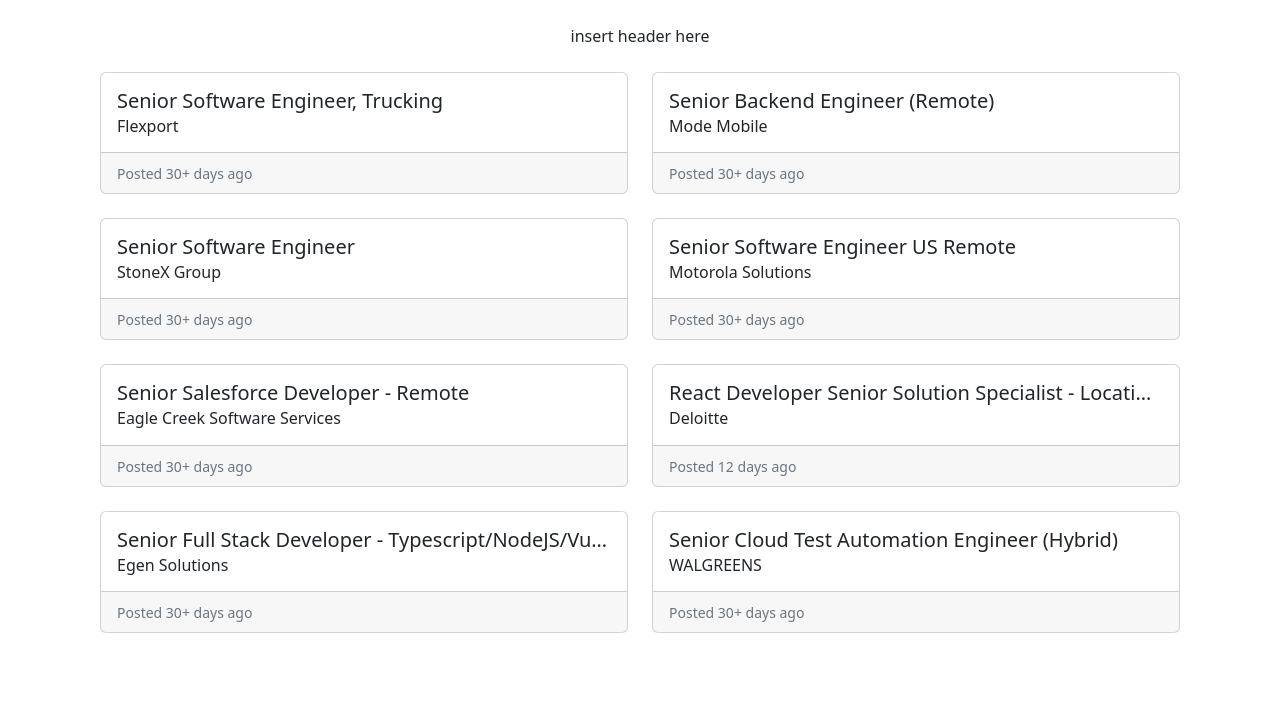
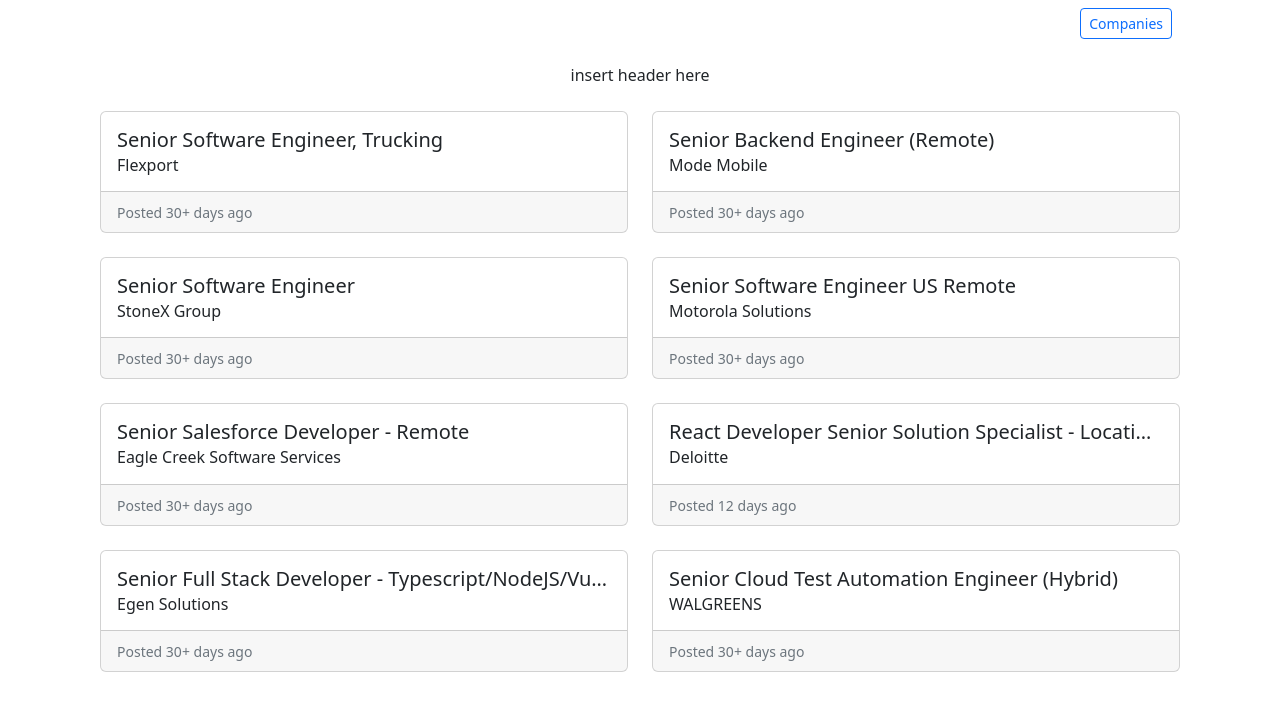
Before and after one commit to mikesaelim/indeed-filter, a React (Create React App) app in the folder frontend/: page / in a window 1280 px wide. Shown: the top 710 px of the page. Built offline with nearby package versions, Linux system fonts and the light colour scheme.

Commit message:
Separate jobs and companies pages

```diff
--- a/frontend/src/App.js
+++ b/frontend/src/App.js
@@ -1,24 +1,35 @@
-import { useEffect, useState } from "react";
+import { useState } from "react";
+import Button from "react-bootstrap/Button";
+
 import "./App.css";
+import CompaniesPage from "./CompaniesPage";
+import JobsPage from "./JobsPage";
 
-import Api from "./lib/Api";
-import JobList from "./JobList";
+// React-router seems a little overkill for managing just two pages,
+// but I may use it in the future.
+const ROUTES = {
+  "Jobs": {
+    pageComponent: <JobsPage />,
+    otherPage: "Companies"
+  },
+  "Companies": {
+    pageComponent: <CompaniesPage />,
+    otherPage: "Jobs"
+  }
+};
 
 function App() {
-  const [jobs, setJobs] = useState([]);
-
-  useEffect(() => {
-    // TODO: loading overlay
-    Api.listJobs()
-      .then(results => setJobs(results))
-      .catch(err => console.log(err));
-  }, []);
+  const [page, setPage] = useState("Jobs");
 
   return (
     <div className="App">
       <div className="content mx-auto">
-        <div className="m-4 text-center">insert header here</div>
-        <JobList jobs={jobs} />
+        <div className="m-2 text-end">
+          <Button variant="outline-primary" size="sm" onClick={() => setPage(ROUTES[page].otherPage)}>
+            { ROUTES[page].otherPage }
+          </Button>
+        </div>
+        { ROUTES[page].pageComponent }
       </div>
     </div>
   );
--- /dev/null
+++ b/frontend/src/CompaniesPage.js
@@ -0,0 +1,22 @@
+import { useEffect, useState } from "react";
+
+import Api from "./lib/Api";
+
+function CompaniesPage() {
+  // const [jobs, setJobs] = useState([]);
+
+  // useEffect(() => {
+  //   // TODO: loading overlay?
+  //   Api.listJobs()
+  //     .then(results => setJobs(results))
+  //     .catch(err => console.log(err));
+  // }, []);
+
+  return (
+    <div className="CompaniesPage">
+      <div className="m-4 text-center">insert header here</div>
+    </div>
+  );
+}
+
+export default CompaniesPage;
--- /dev/null
+++ b/frontend/src/JobsPage.js
@@ -0,0 +1,24 @@
+import { useEffect, useState } from "react";
+
+import Api from "./lib/Api";
+import JobList from "./JobList";
+
+function JobsPage() {
+  const [jobs, setJobs] = useState([]);
+
+  useEffect(() => {
+    // TODO: loading overlay?
+    Api.listJobs()
+      .then(results => setJobs(results))
+      .catch(err => console.log(err));
+  }, []);
+
+  return (
+    <div className="JobsPage">
+      <div className="m-4 text-center">insert header here</div>
+      <JobList jobs={jobs} />
+    </div>
+  );
+}
+
+export default JobsPage;
```
